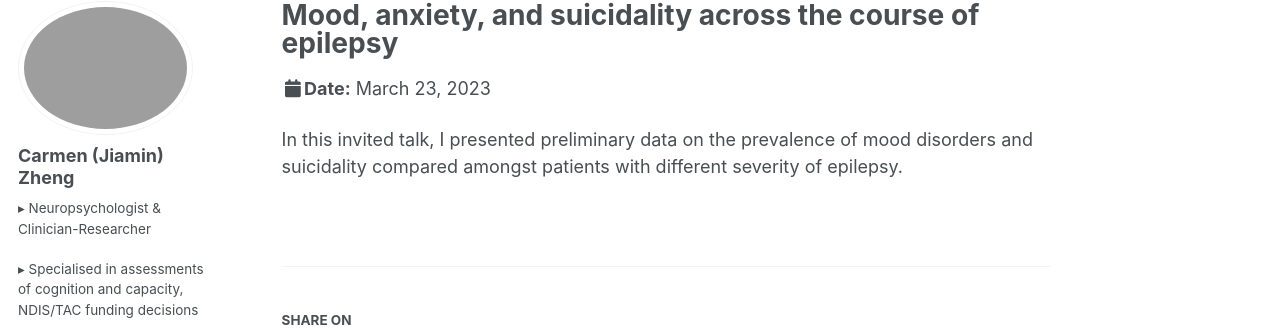
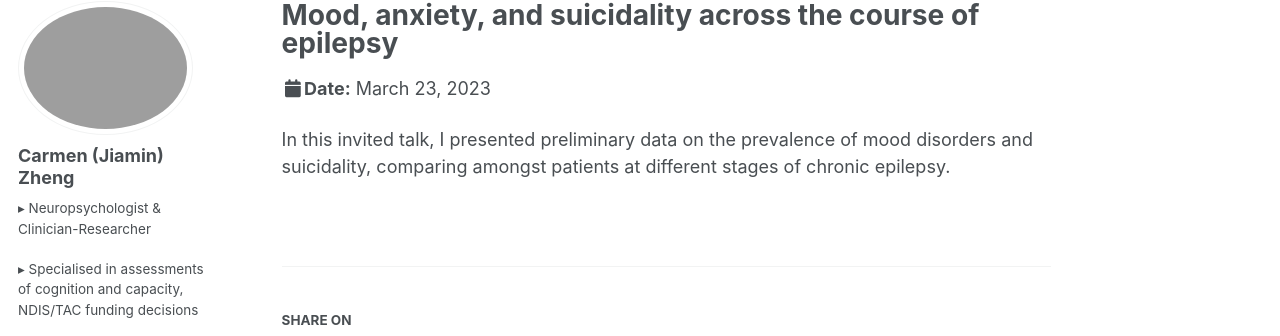
Before and after one commit to carmen-zheng/carmen-zheng.github.io, a Jekyll site: the page built from _talks/2023-03-23-EpMelb.md, in a window 1280 px wide. Shown: the part 100-436 px from the top of the page. Built offline with Jekyll 4.4.1, drawn with Linux system fonts in a browser that asks for light colours; a style sheet for code colours, icons or effects is not loaded.

Commit message:
Clarify comparison in talk description

```diff
--- a/_talks/2023-03-23-EpMelb.md
+++ b/_talks/2023-03-23-EpMelb.md
@@ -8,4 +8,4 @@ date: 2023-03-23
 location: "Parkville, VIC, AUS"
 ---
 
-In this invited talk, I presented preliminary data on the prevalence of mood disorders and suicidality compared amongst patients with different severity of epilepsy.
+In this invited talk, I presented preliminary data on the prevalence of mood disorders and suicidality, comparing amongst patients at different stages of chronic epilepsy.
```
